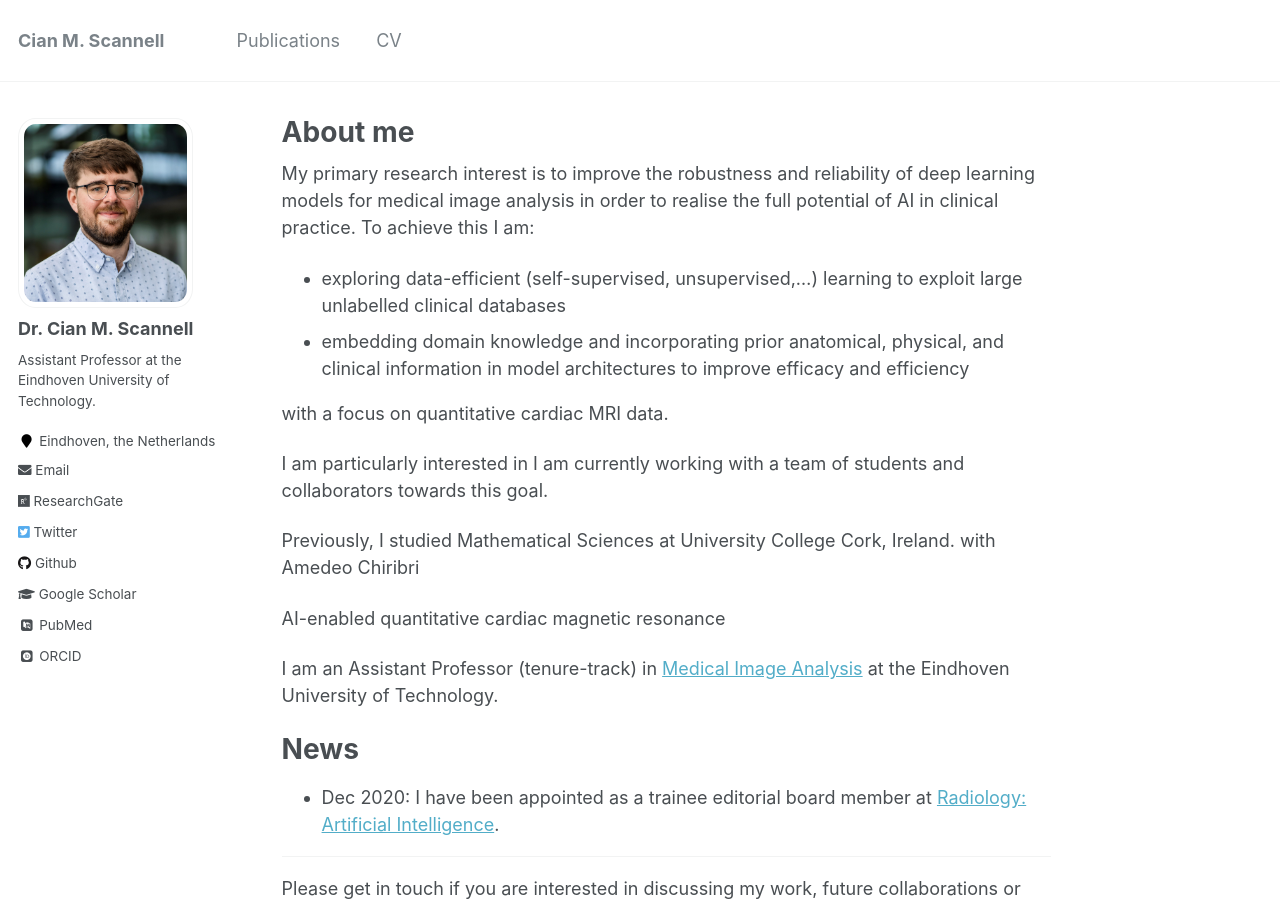
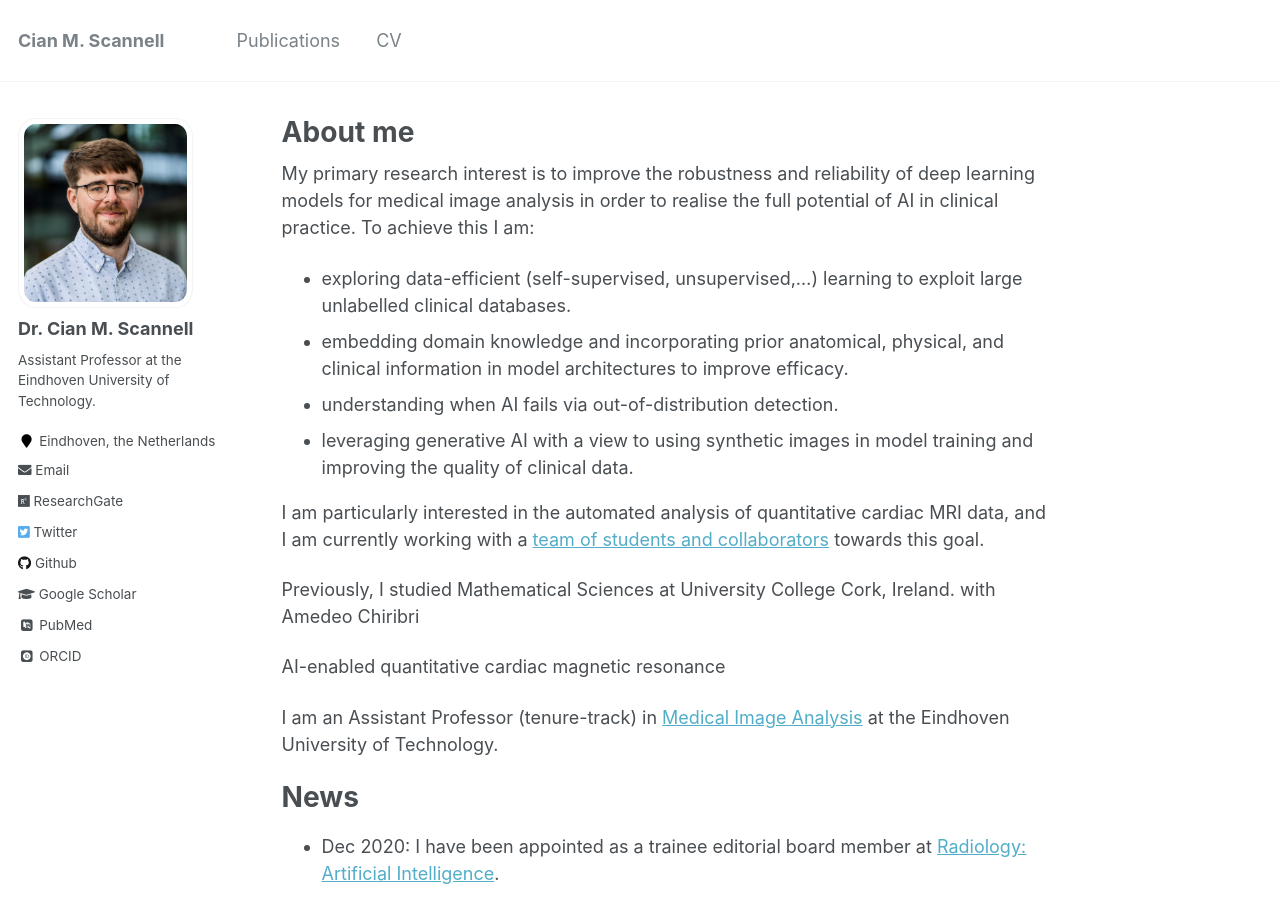
Before and after one commit to cianmscannell/cianmscannell.github.io, a Jekyll site: the page built from _pages/about.md, in a window 1280 px wide and 900 px high. Built offline with Jekyll 4.4.1, drawn with Linux system fonts in a browser that asks for light colours; some web fonts are replaced.

```diff
--- a/_pages/about.md
+++ b/_pages/about.md
@@ -9,15 +9,12 @@
 ---
 
 My primary research interest is to improve the robustness and reliability of deep learning models for medical image analysis in order to realise the full potential of AI in clinical practice. To achieve this I am:
-  - exploring data-efficient (self-supervised, unsupervised,...) learning to exploit large unlabelled clinical databases
-  - embedding domain knowledge and incorporating prior anatomical, physical, and clinical information in model architectures to improve efficacy and efficiency
+  - exploring data-efficient (self-supervised, unsupervised,...) learning to exploit large unlabelled clinical databases.
+  - embedding domain knowledge and incorporating prior anatomical, physical, and clinical information in model architectures to improve efficacy.
+  - understanding when AI fails via out-of-distribution detection.
+  - leveraging generative AI with a view to using synthetic images in model training and improving the quality of clinical data.
 
-
-
- with a focus on quantitative cardiac MRI data.
-
-I am particularly interested in
-I am currently working with a team of students and collaborators towards this goal.
+I am particularly interested in the automated analysis of quantitative cardiac MRI data, and I am currently working with a <a href="/q-cardIA/">team of students and collaborators</a> towards this goal.
 
 Previously, I studied Mathematical Sciences at University College Cork, Ireland.
 with Amedeo Chiribri
```
Also changed, not shown: _pages/code.md (added, +7 -0 lines), _pages/q-cardIA.md (+1 -3 lines).
